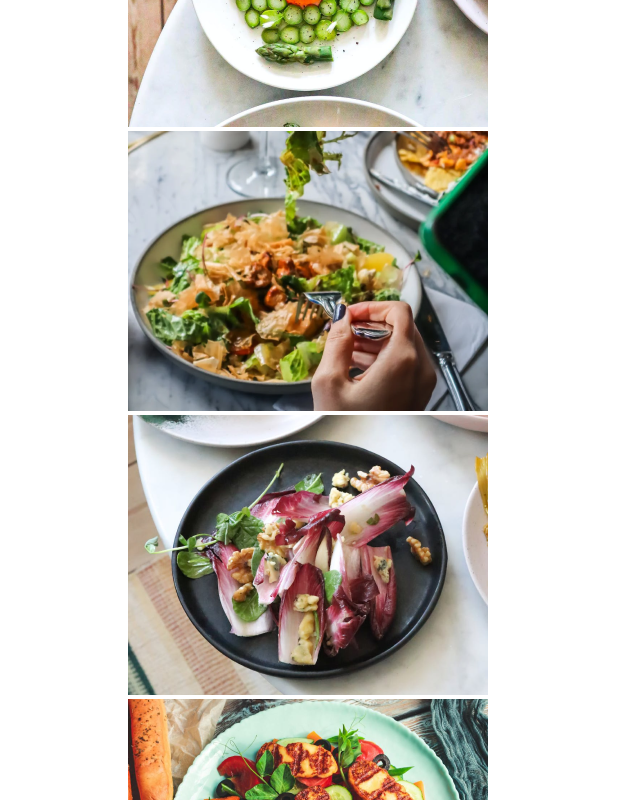
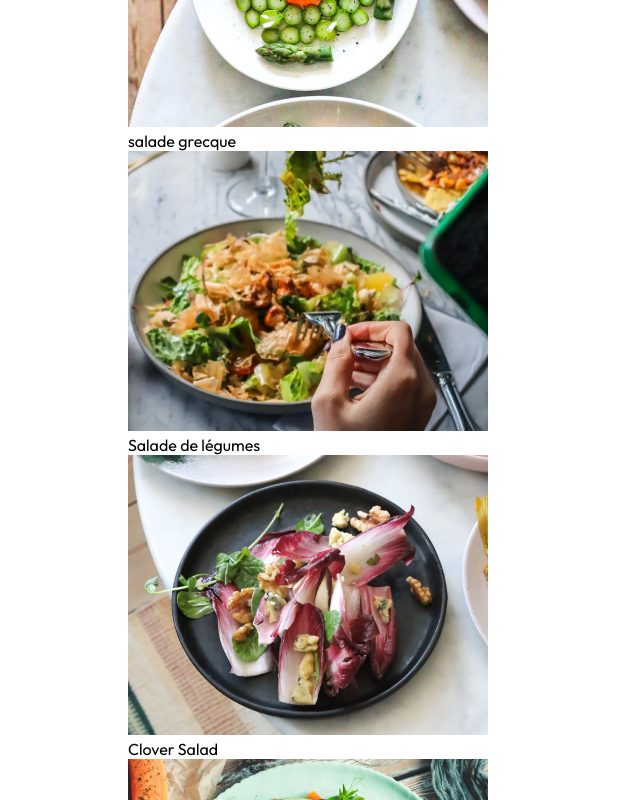
Before and after one commit to moonspark78/Food_Delivery, a React (Vite) app: page / in a window 1280 px wide. Shown: the part 1200-2000 px from the top of the page, without its empty margins (0-640 px from the left). Built offline with nearby package versions, Linux system fonts and the light colour scheme.

Commit message:
:art: create the FoodItem  compoennents :  :art:

```diff
--- a/src/components/FoodItem/FoodItem.jsx
+++ b/src/components/FoodItem/FoodItem.jsx
@@ -6,7 +6,11 @@ const FoodItem = ({id,name,price,description,image}) => {
     <div className='food-item'>
         <div className="food-item-img-container">
             <img className='food-item-image' src={image} alt={name}/>
-
+        </div>
+        <div className="food-item-info">
+          <div className="food-item-name-rating">
+            <p>{name}</p>
+          </div>
         </div>
     </div>
   )
```
